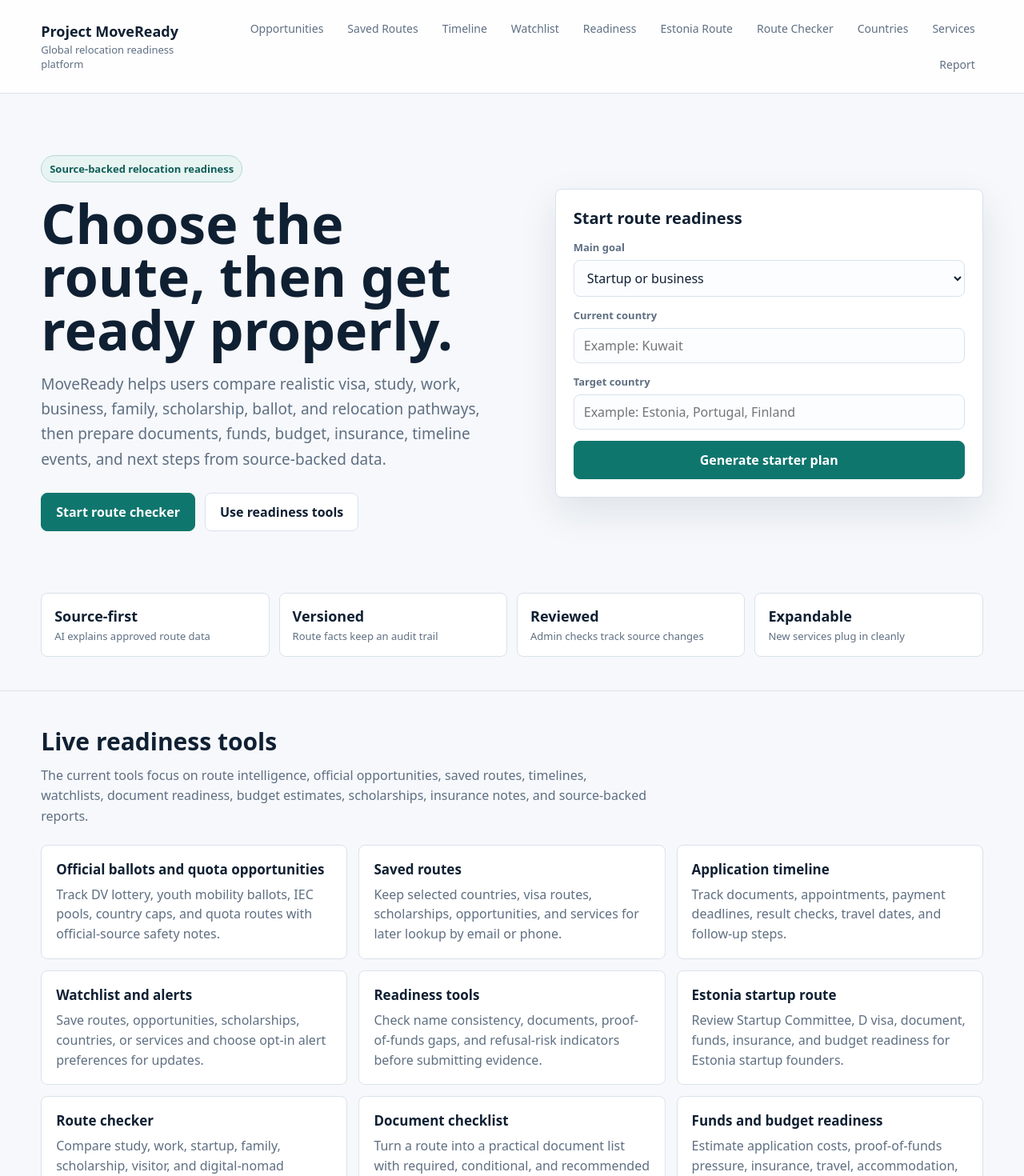
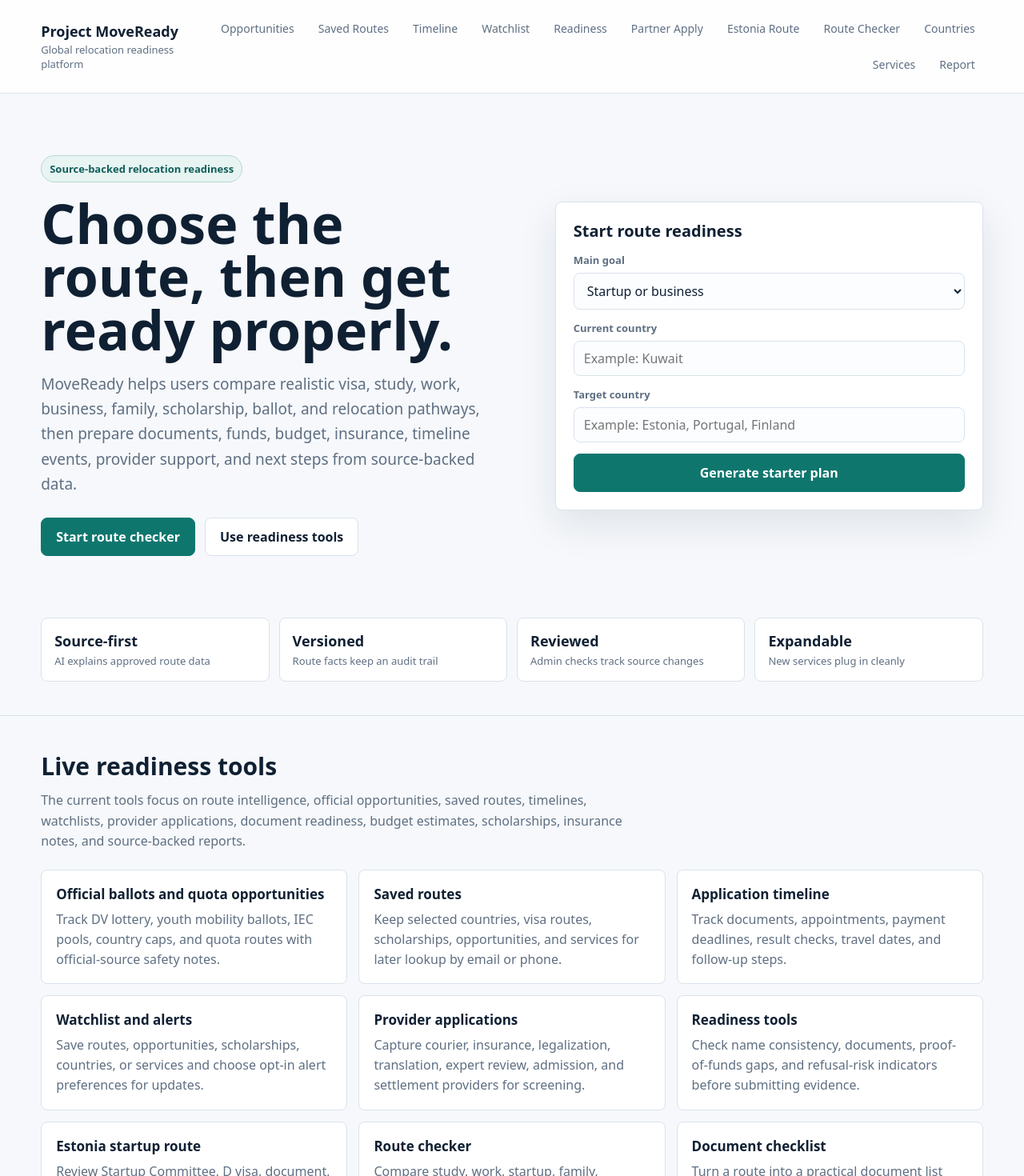
Before and after one commit to SirBM201/SirBM201-moveready-frontend, a Next.js app: page / in a window 1280 px wide. Shown: the top 1470 px of the page at 80% size. Built offline with nearby package versions, Linux system fonts and the light colour scheme.

Commit message:
Add partner application entry on homepage

```diff
--- a/app/page.tsx
+++ b/app/page.tsx
@@ -20,6 +20,11 @@ const liveRoutes = [
     title: "Watchlist and alerts",
     href: "/watchlist",
     text: "Save routes, opportunities, scholarships, countries, or services and choose opt-in alert preferences for updates.",
+  },
+  {
+    title: "Provider applications",
+    href: "/partners/apply",
+    text: "Capture courier, insurance, legalization, translation, expert review, admission, and settlement providers for screening.",
   },
   {
     title: "Readiness tools",
@@ -87,6 +92,7 @@ export default function Home() {
           <a href="/timeline">Timeline</a>
           <a href="/watchlist">Watchlist</a>
           <a href="/readiness">Readiness</a>
+          <a href="/partners/apply">Partner Apply</a>
           <a href="/routes/estonia-startup">Estonia Route</a>
           <a href="/route-checker">Route Checker</a>
           <a href="/country-checker">Countries</a>
@@ -100,7 +106,7 @@ export default function Home() {
           <span className="eyebrow">Source-backed relocation readiness</span>
           <h1>Choose the route, then get ready properly.</h1>
           <p className="lede">
-            MoveReady helps users compare realistic visa, study, work, business, family, scholarship, ballot, and relocation pathways, then prepare documents, funds, budget, insurance, timeline events, and next steps from source-backed data.
+            MoveReady helps users compare realistic visa, study, work, business, family, scholarship, ballot, and relocation pathways, then prepare documents, funds, budget, insurance, timeline events, provider support, and next steps from source-backed data.
           </p>
           <div className="actions">
             <a className="btn primary" href="/route-checker">Start route checker</a>
@@ -147,7 +153,7 @@ export default function Home() {
       <section className="section" id="modules">
         <h2>Live readiness tools</h2>
         <p className="section-intro">
-          The current tools focus on route intelligence, official opportunities, saved routes, timelines, watchlists, document readiness, budget estimates, scholarships, insurance notes, and source-backed reports.
+          The current tools focus on route intelligence, official opportunities, saved routes, timelines, watchlists, provider applications, document readiness, budget estimates, scholarships, insurance notes, and source-backed reports.
         </p>
         <div className="grid">
           {liveRoutes.map((route) => (
@@ -197,6 +203,7 @@ export default function Home() {
             <span className="badge">Insurance notes</span>
             <span className="badge">Scholarship options</span>
             <span className="badge">Timeline events</span>
+            <span className="badge">Provider support</span>
             <span className="badge">Opportunity alerts</span>
             <span className="badge">Source freshness</span>
           </div>
```
